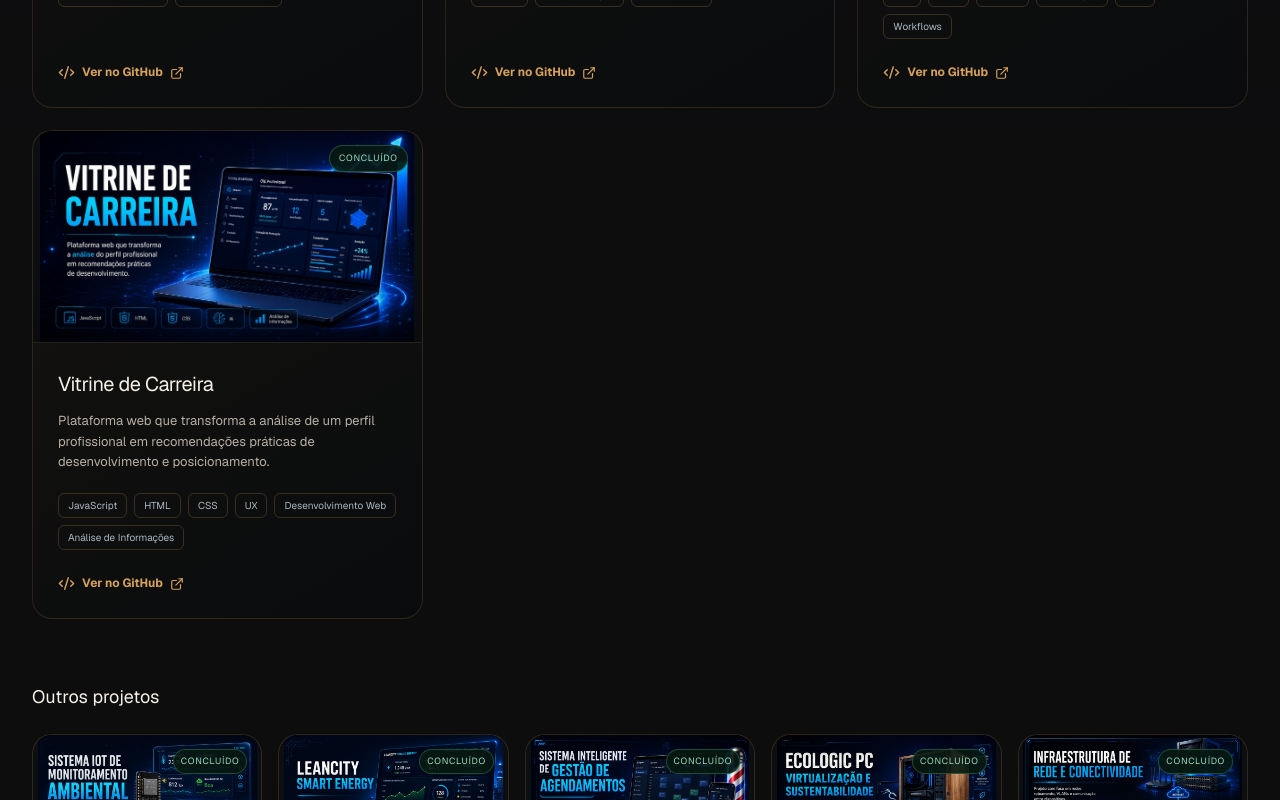
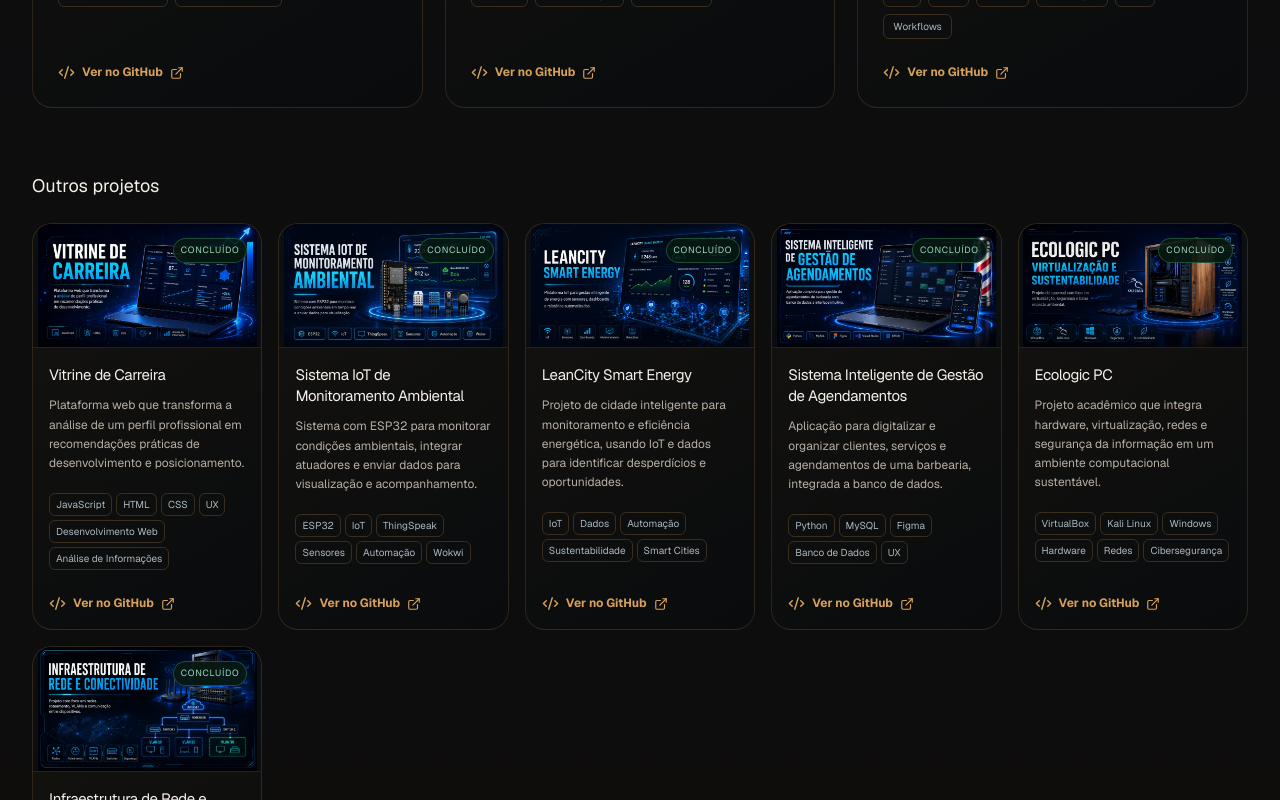
Before and after one commit to sandrozdb/portfolio-sandro-ferreira, a Next.js app: page / in a window 1280 px wide. Shown: the part 5260-6060 px from the top of the page. Built offline with nearby package versions, Linux system fonts and the light colour scheme.

Commit message:
Move Vitrine de Carreira to other portfolio projects

```diff
--- a/src/data/projects.ts
+++ b/src/data/projects.ts
@@ -7,7 +7,7 @@ export const projects: Project[] = [
   { title: "CorpAI", description: "Assistente corporativo com IA Generativa e automação em n8n e Gemini para classificar, redigir e revisar comunicações, com aprovação humana em cenários de maior risco.", image: "/projects/corpai.webp", github: "https://github.com/sandrozdb/corpai-assistente-corporativo-ia", technologies: ["n8n", "Gemini", "IA Generativa", "Automação", "Prompt Engineering", "Human in the Loop"], featured: true, status: "Concluído" },
   { title: "Recommendation Algorithm Simulator", description: "Simulador interativo de sistemas de recomendação que demonstra cold start, perfil inferido, ranking personalizado e atualização das recomendações a partir de sinais comportamentais.", image: "/projects/recommendation-algorithm-simulator.png", github: "https://github.com/sandrozdb/recommendation-algorithm-simulator", technologies: ["JavaScript", "HTML", "CSS", "Sistemas de Recomendação", "Ranking", "Personalização", "Explainability"], featured: true, status: "Concluído" },
   { title: "Automação de Triagem de Notas Fiscais", description: "Simulação demonstrativa de triagem de notas fiscais com n8n, dados fictícios de OCR, validação e notificações, mostrando como automatizar etapas de um processo operacional.", image: "/projects/notas-fiscais.jpg", github: "https://github.com/sandrozdb/automacao-triagem-notas-fiscais-n8n-ocr", technologies: ["n8n", "OCR", "Python", "Automação", "APIs", "Workflows"], featured: true, status: "Concluído" },
-  { title: "Vitrine de Carreira", description: "Plataforma web que transforma a análise de um perfil profissional em recomendações práticas de desenvolvimento e posicionamento.", image: "/projects/vitrine-carreira.jpg", github: "https://github.com/sandrozdb/vitrine-de-carreira", technologies: ["JavaScript", "HTML", "CSS", "UX", "Desenvolvimento Web", "Análise de Informações"], featured: true, status: "Concluído" },
+  { title: "Vitrine de Carreira", description: "Plataforma web que transforma a análise de um perfil profissional em recomendações práticas de desenvolvimento e posicionamento.", image: "/projects/vitrine-carreira.jpg", github: "https://github.com/sandrozdb/vitrine-de-carreira", technologies: ["JavaScript", "HTML", "CSS", "UX", "Desenvolvimento Web", "Análise de Informações"], featured: false, status: "Concluído" },
   { title: "Sistema IoT de Monitoramento Ambiental", description: "Sistema com ESP32 para monitorar condições ambientais, integrar atuadores e enviar dados para visualização e acompanhamento.", image: "/projects/monitoramento-ambiental.jpg", github: "https://github.com/sandrozdb/sistema-iot-monitoramento-ambiental-esp32", technologies: ["ESP32", "IoT", "ThingSpeak", "Sensores", "Automação", "Wokwi"], featured: false, status: "Concluído" },
   { title: "LeanCity Smart Energy", description: "Projeto de cidade inteligente para monitoramento e eficiência energética, usando IoT e dados para identificar desperdícios e oportunidades.", image: "/projects/leancity.jpg", github: "https://github.com/sandrozdb/leancity-smart-energy-iot-platform", technologies: ["IoT", "Dados", "Automação", "Sustentabilidade", "Smart Cities"], featured: false, status: "Concluído" },
   { title: "Sistema Inteligente de Gestão de Agendamentos", description: "Aplicação para digitalizar e organizar clientes, serviços e agendamentos de uma barbearia, integrada a banco de dados.", image: "/projects/agendamentos.jpg", github: "https://github.com/sandrozdb/sistema-inteligente-gestao-agendamentos", technologies: ["Python", "MySQL", "Figma", "Banco de Dados", "UX"], featured: false, status: "Concluído" },
```
